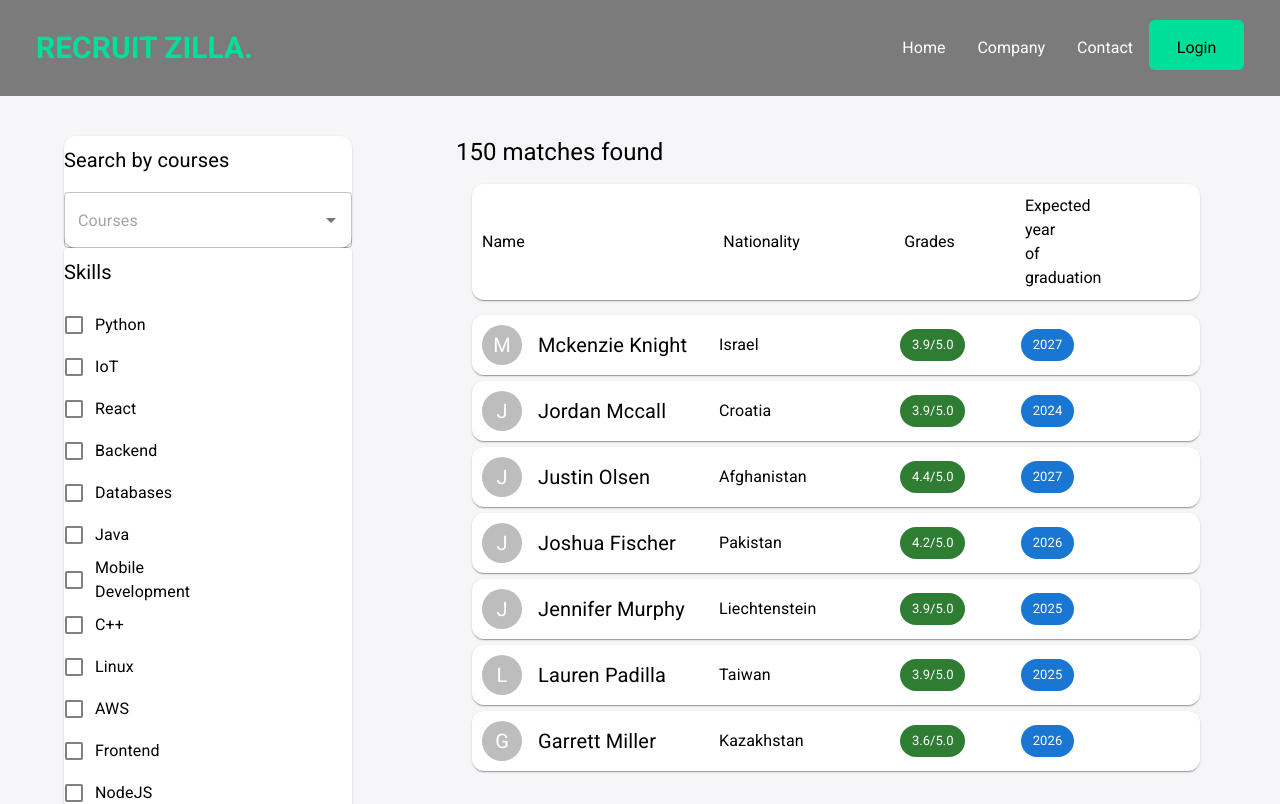
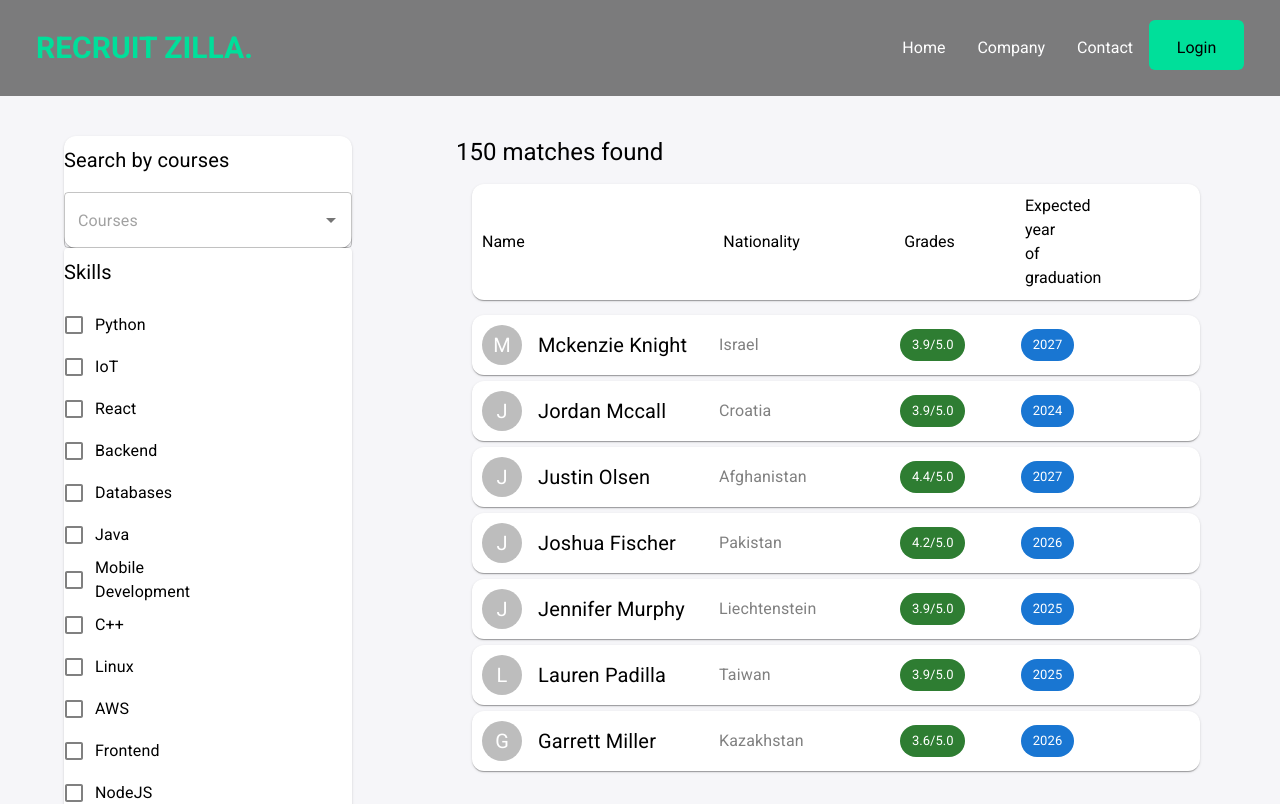
Before and after one commit to xrbams/team-one, a React (Vite) app: page /app/filter in a window 1280 px wide. Shown: the top 804 px of the page. Built offline with nearby package versions, Linux system fonts and the light colour scheme.

Commit message:
color change

```diff
--- a/src/Pages/Portal/Layout.jsx
+++ b/src/Pages/Portal/Layout.jsx
@@ -310,7 +310,7 @@ function App() {
                       <Typography variant="h6">{student.name}</Typography>
                     </Grid>
                     <Grid item xs={3}>
-                      <Typography variant="subtitle1">
+                      <Typography variant="subtitle1" color={"grey"}>
                         {student.nationality}
                       </Typography>
                     </Grid>
```
